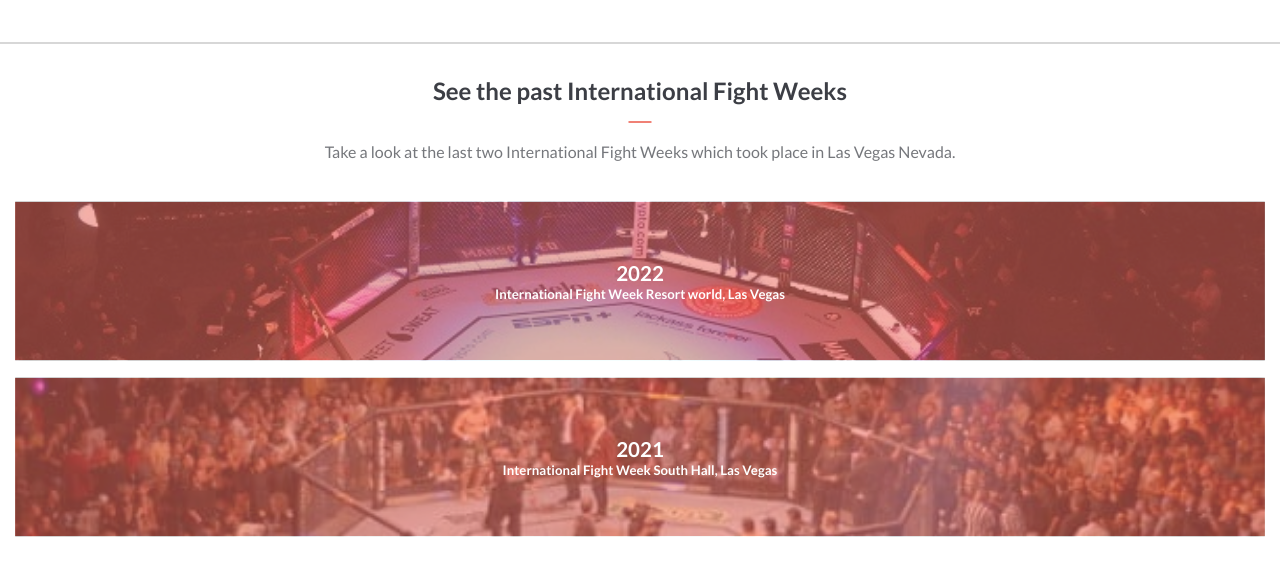
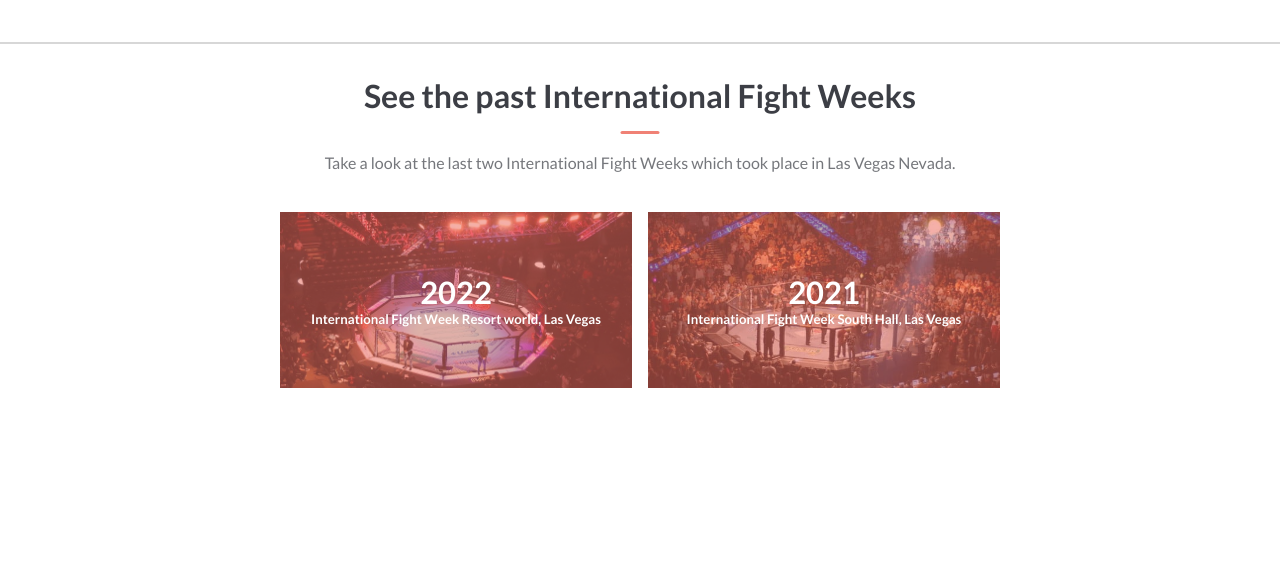
Before and after one commit to francis450/CapStoneProject, a website: page about.html in a window 1280 px wide. Shown: the part 1685-2246 px from the top of the page. After the commit the page ends 2097 px from the top, so only its background shows below. Drawn offline with Linux system fonts and the light colour scheme; a web font is replaced by a local one.

Commit message:
Style desktop version of past events section

```diff
--- a/styles.css
+++ b/styles.css
@@ -635,6 +635,28 @@ nav {
 
 
 @media (min-width: 768px) {
+  .pastEvent h2 {
+    font-size: 2rem;
+  }
+
+  .pastEvent .indicator {
+    width: 2.5rem;
+  }
+
+  .pastEvent ul {
+    display: flex;
+    flex-direction: row;
+    justify-content: center;
+  }
+
+  .pastEvent li {
+    height: 10rem;
+    width: 20rem;
+    margin-left: 1.5rem;
+    margin-right: 1.5rem;
+    font-size: 1.5rem;
+  }
+
   .logoHistory h2 {
     font-size: 2rem;
   }
```
